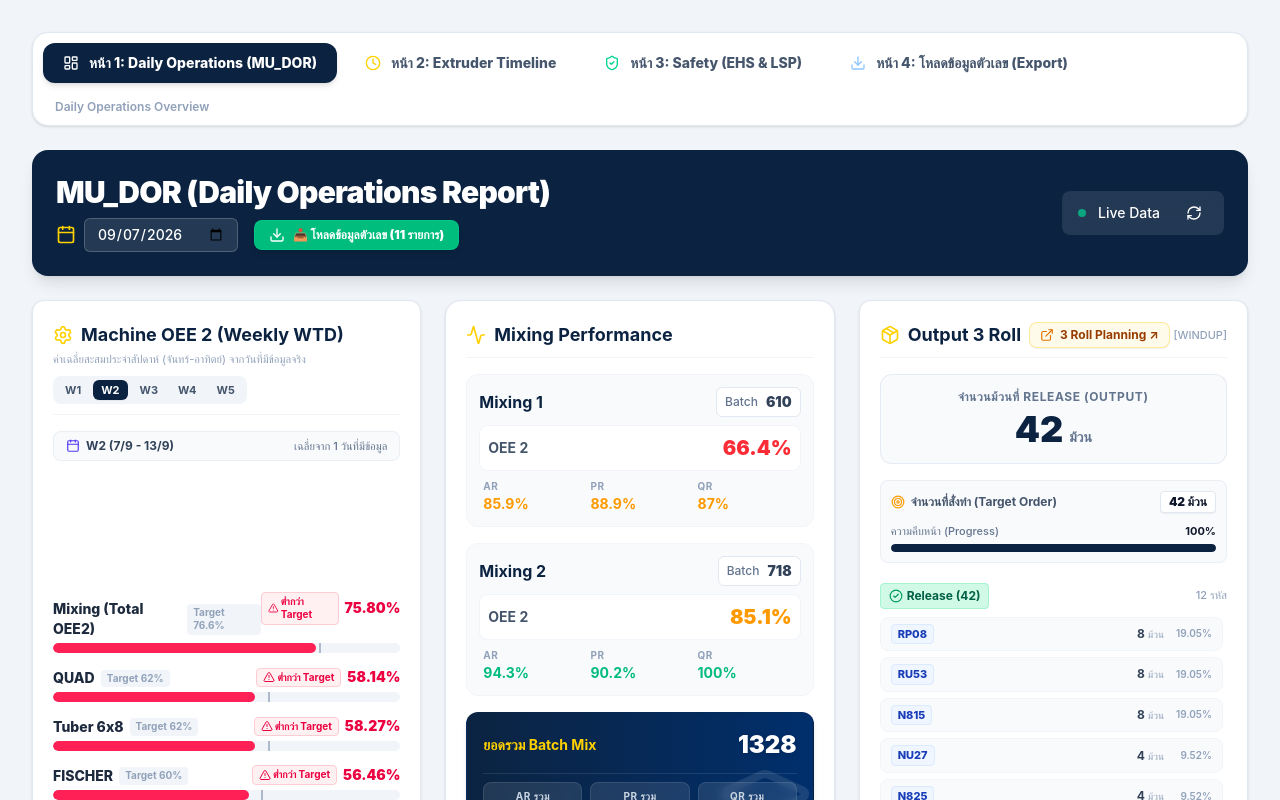
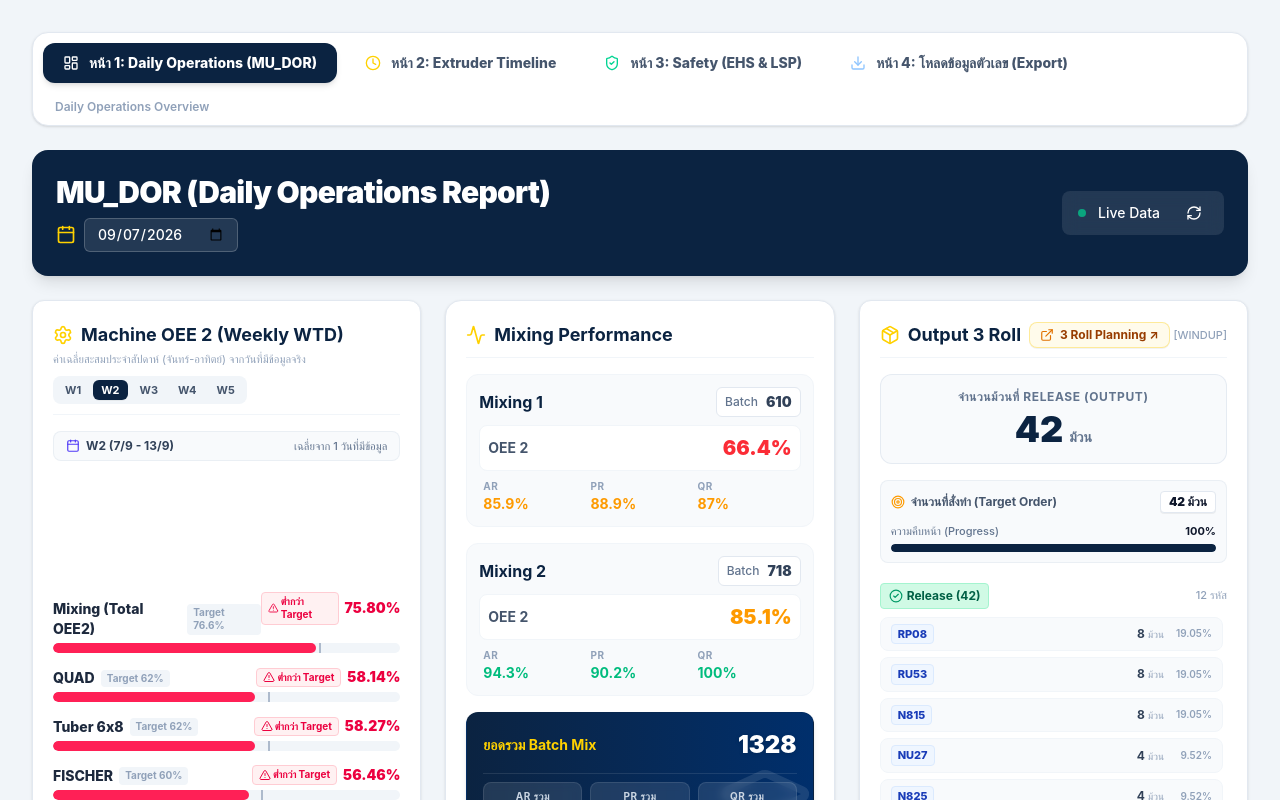
Before and after one commit to akkarawattanapajiranon-rgb/gy-daily-dashboard, a React (Vite) app: page / in a window 1280 px wide. Shown: the top 800 px of the page. Built offline with nearby package versions, Linux system fonts and the light colour scheme; no server answers; the database is empty.

Commit message:
Remove redundant export button from Page 1 header

```diff
--- a/src/App.jsx
+++ b/src/App.jsx
@@ -214,13 +214,6 @@ function App() {
                     onChange={handleDateChange}
                     className="bg-white/10 text-white border border-white/20 rounded-md px-3 py-1.5 text-sm font-medium focus:outline-none focus:ring-2 focus:ring-brand-yellow/50"
                   />
-                  <button
-                    onClick={() => setActiveTab('exporter')}
-                    className="flex items-center gap-2 bg-emerald-500 hover:bg-emerald-600 text-white border border-emerald-400/40 rounded-lg px-3.5 py-1.5 text-xs font-black transition-all shadow-md cursor-pointer ml-2"
-                  >
-                    <Download className="w-4 h-4" />
-                    <span>📥 โหลดข้อมูลตัวเลข (11 รายการ)</span>
-                  </button>
                 </div>
               </div>
               <div className="flex items-center gap-3 bg-white/10 px-4 py-2 rounded-lg backdrop-blur-sm">
```
Also changed, not shown: 1 other file (tests, documents, lock files or other folders).
